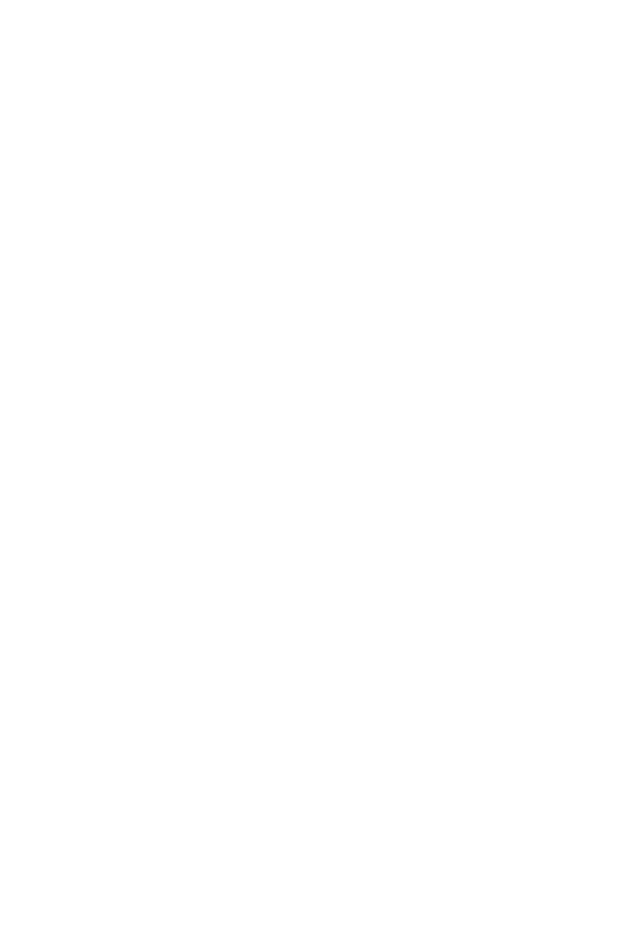
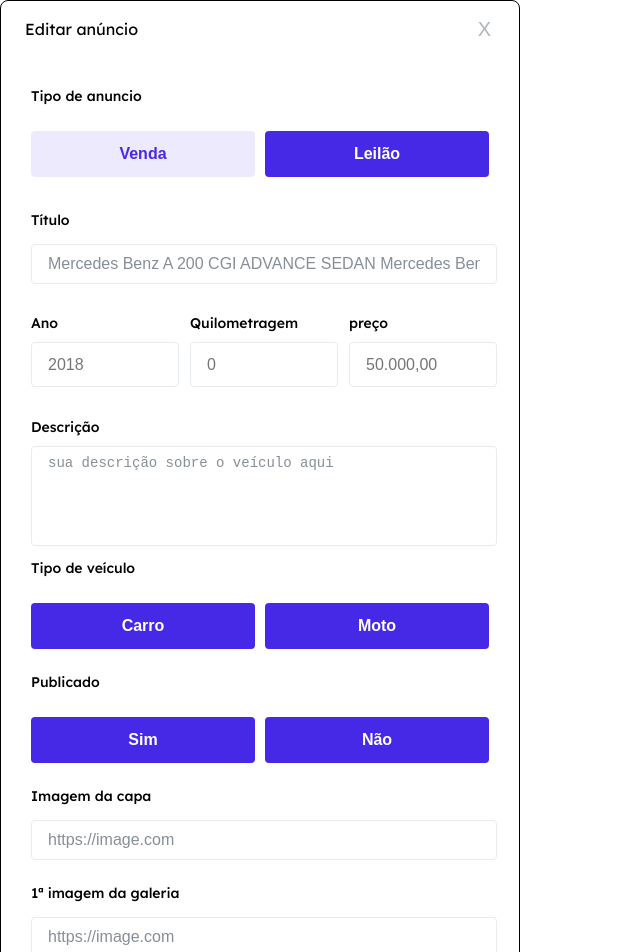
Before and after one commit to KMotorsShop/motors-shop, a React (Vite) app in the folder frontend/: page / in a window 1280 px wide. Shown: the top 952 px of the page, without its empty margins (0-640 px from the left). Before the commit the page ends 800 px from the top, so only its background shows below. Built offline with nearby package versions, Linux system fonts and the light colour scheme.

Commit message:
feat: create modal desktop component

```diff
--- a/frontend/src/App.tsx
+++ b/frontend/src/App.tsx
@@ -1,7 +1,11 @@
-import { Footer } from "./components/Footer";
+import { ModalUpdateAd } from "./components/ModalUpdateAd";
 
 function App() {
-  return <div className="App"></div>;
-}
+  return (
+    <div className="App">
+      <ModalUpdateAd/>
+    </div>
+  );
+};
 
 export default App;
--- a/frontend/src/components/ModalUpdateAd/index.tsx
+++ b/frontend/src/components/ModalUpdateAd/index.tsx
@@ -1,4 +1,7 @@
 import { UpdateAd } from "./styles";
+import { BrandButton, BaseButton, OutlineButton } from "../../styles/Buttons";
+import {Input, TextArea} from "../../styles/Form"
+import { Label } from "../../styles/Texts";
 
 export const ModalUpdateAd = () => {
 
@@ -9,69 +12,84 @@
                 <button>X</button>
             </div>
             <form action="">
-                <div className="ad-type">
-                    <div className="buttons-type">
-                        <button>
+                <div className="ads-type label-button">
+                    <Label htmlFor="">
+                        Tipo de anuncio
+                    </Label>
+                    <div className="buttons Btype">
+                        <BrandButton variant={"opacity"}>
                             Venda
-                        </button>
-                        <button>
+                        </BrandButton>
+                        <BrandButton>
                             Leilão
-                        </button>
+                        </BrandButton>
                     </div>
                 </div>
                 <div className="vehicle-infos">
                     <div className="input-div">
-                        <label htmlFor="">
+                        <Label htmlFor="">
                             Título
-                        </label>
-                        <input type="text" />
+                        </Label>
+                        <Input placeholder="Mercedes Benz A 200 CGI ADVANCE SEDAN Mercedes Benz A 200"/>
+
                     </div>
-                    <div className="input-div">
+                    <div className="input-div small-ones">
                         <div className="small-inputs-div">
-                            <label htmlFor="">Ano</label>
+                            <Label htmlFor="">Ano</Label>
                             <input type="text" className="small-input" placeholder="2018"/>
                         </div>
-                        <div className="small-input">
-                            <label htmlFor="">Quilometragem</label>
+                        <div className="small-inputs-div">
+                            <Label htmlFor="">Quilometragem</Label>
                             <input type="text" className="small-input" placeholder="0"/>
                         </div>
-                        <div className="small-input">
-                            <label htmlFor="">preço</label>
+                        <div className="small-inputs-div">
+                            <Label htmlFor="">preço</Label>
                             <input type="text" className="small-input" placeholder="50.000,00"/>
                         </div>
                     </div>
                     <div className="input-div">
-                        <label htmlFor="">Descrição</label>
-                        <textarea></textarea>
+                        <Label htmlFor="">Descrição</Label>
+                        <TextArea placeholder="sua descrição sobre o veículo aqui"/>
                     </div>
                 </div>
-                <div className="vehicle-type">
-                    <button>Carro</button>
-                    <button>Moto</button>
+                <div className="vehicle-type label-button">
+                    <Label htmlFor="">Tipo de veículo</Label>
+                    <div className="buttons Bvehicle">
+                        <BrandButton>Carro</BrandButton>
+                        <BrandButton>Moto</BrandButton>
+                    </div>
                 </div>
-                <div className="active">
-                    <button>Sim</button>
-                    <button>Não</button>
+                <div className="active label-button">
+                    <Label htmlFor="">Publicado</Label>
+                    <div className="buttons Bactive">
+                        <BrandButton>Sim</BrandButton>
+                        <BrandButton>Não</BrandButton>
+                    </div>
                 </div>
                 <div className="input-images">
-                    <div className="image-input">
-                        <label htmlFor="">Imagem da capa</label>
-                        <input type="text" placeholder="https://image.com"/>
+                    <div className="image-input input-div">
+                        <Label htmlFor="">Imagem da capa</Label>
+                        <Input placeholder="https://image.com"/>
                     </div>
-                    <div className="image-input">
-                        <label htmlFor="">1ª imagem da galeria</label>
-                        <input type="text" placeholder="https://image.com"/>
+                    <div className="image-input input-div">
+                        <Label htmlFor="">1ª imagem da galeria</Label>
+                        <Input placeholder="https://image.com"/>
                     </div>
-                    <div className="image-input">
-                        <label htmlFor="">2ª imagem da galeria</label>
-                        <input type="text" placeholder="https://image.com"/>
+                    <div className="image-input input-div">
+                        <Label htmlFor="">2ª imagem da galeria</Label>
+                        <Input placeholder="https://image.com"/>
                     </div>
-
-                    <button> Adicionar campo para imagem da galeria</button>
+                    <button className="add-inputs"> Adicionar campo para imagem da galeria</button>
                 </div>
                 <div className="send">
-                    <button>Excluir anúncio</button>
-                    <button>Salvar alterações</button>
+                    <OutlineButton variant={"grey"}
+                    style={{
+                        width: "55%"
+                    }}>Excluir anúncio</OutlineButton>
+                    <OutlineButton variant={"brand"}
+                    style={{
+                        width: "45%"
+                    }}>Salvar alterações</OutlineButton>
                 </div>
             </form>
         </UpdateAd>
--- a/frontend/src/components/ModalUpdateAd/styles.ts
+++ b/frontend/src/components/ModalUpdateAd/styles.ts
@@ -1,10 +1,162 @@
 import { styled } from "@stitches/react";
 
 export const UpdateAd = styled('div', {
-    height: "1252px",
+
+    maxHeight: "1252px",
     width: "520px",
     left: "540px",
     top: "80px",
     borderRadius: "8px",
+    border: "solid 1px black",
 
-})
+    button: {
+        cursor: "pointer",
+    },
+
+    ".modal-title": {
+        height: "56px",
+        width: "520px",
+        left: "0px",
+        top: "0px",
+        borderRadius: "0px",
+        padding: "16px 24px 16px 24px",
+        display: "flex",
+        justifyContent: "space-between",
+        alignItems: "center",
+        gap: "302px",
+
+        button: {
+            border: "none",
+            backgroundColor: "transparent",
+            width: "25px",
+            color: "$grey4",
+            fontSize: "20px",
+        }
+    },
+
+    form: {
+        height: "95%",
+        padding: "30px",
+        display: "flex",
+        flexDirection: "column",
+        alignContent: "center",
+        gap: "24px",
+
+        ".buttons": {
+            width: "100%",
+            display: "flex",
+            justifyContent: "space-between",
+            gap: "10px",
+            button: {
+                width: "228px"
+            },
+        },
+
+        ".label-button": {
+            height: "90px",
+            maxWidth: "466px",
+            display: "flex",
+            flexDirection: "column",
+            justifyContent: "space-between",
+        },
+
+        ".input-div": {
+            height: "73px",
+            width: "466px",
+            left: "0px",
+            top: "162px",
+            display: "flex",
+            flexDirection: "column",
+            justifyContent: "space-between",
+            gap: "10px",
+        },
+
+        ".title-input": {
+            height: "45px",
+            width: "466px",
+            left: "0px",
+            top: "25px",
+            borderRadius: "4px",
+            padding: "0px 16px 0px 16px",
+            border: "#E9ECEF 1px solid",
+            "&::placeholder": {
+                fontSize: "14px"
+            },
+        },
+
+        ".vehicle-infos": {
+            display: "flex",
+            flexDirection: "column",
+            justifyContent: "space-around",
+            gap: "10px",
+            height: "300px",
+
+            textarea: {
+                height: "80px",
+                width: "466px",
+                left: "0px",
+                top: "25px",
+                borderRadius: "4px",
+                padding: "8px 16px 8px 16px",
+                border: "#E9ECEF 1px solid",
+                "&::placeholder": {
+                    fontSize: "14px"
+                },
+            },
+
+
+            ".small-ones": {
+                display: "flex",
+                flexDirection: "row",
+                justifyContent: "space-between",
+
+                ".small-inputs-div": {
+                    height: "73px",
+                    display: "flex",
+                    flexDirection: "column",
+                    justifyContent: "space-between",
+
+                    ".small-input": {
+                        width: "148px",
+                        height: "45px",
+                        borderRadius: "4px",
+                        padding: "0px 16px 0px 16px",
+                        border: "#E9ECEF 1px solid",
+                    }
+                }
+            },
+        },
+
+        ".vehicle-type": {
+            marginTop: "34px",
+        },
+
+        ".input-images": {
+            display: "flex",
+            flexDirection: "column",
+            justifyContent: "space-between",
+            gap: "24px",
+
+            ".add-inputs": {
+                height: "38px",
+                width: "315px",
+                left: "20px",
+                top: "19px",
+                padding: "12px, 20px, 12px, 20px",
+                border: "none",
+                backgroundColor: "$brand4",
+                color: "$brand1",
+                fontWeight: "bold",
+                fontSize: "14px",
+            },
+        },
+
+        ".send": {
+            display: "flex",
+            justifyContent: "space-between",
+            gap: "5px",
+        },
+
+    },
+
+});
--- a/frontend/src/styles/Buttons.tsx
+++ b/frontend/src/styles/Buttons.tsx
@@ -92,8 +92,9 @@
     variant: {
       grey: {
         background: "transparent",
+        backgroundColor: "$grey6",
         color: "$grey0",
-        border: "2px solid $grey0",
+        // border: "2px solid $grey0",
         "&:hover": {
           background: "$grey0",
           border: "2px solid transparent",
@@ -111,11 +112,11 @@
         },
       },
       brand: {
-        background: "transparent",
+        background: "$brand4",
         color: "$brand1",
-        border: "2px solid $brand1",
+        // border: "2px solid $brand1",
         "&:hover": {
-          background: "$brand4",
+          background: "transparent",
           border: "2px solid $brand1",
           color: "$brand1",
         },
```
